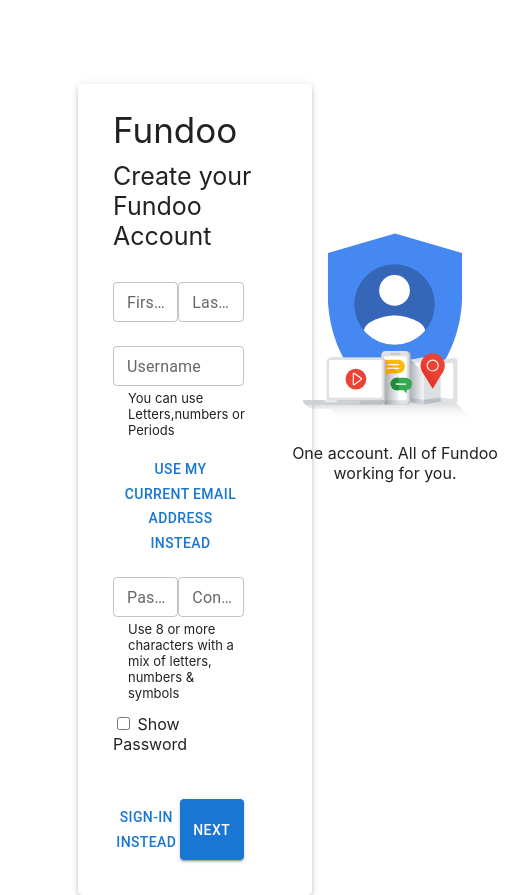
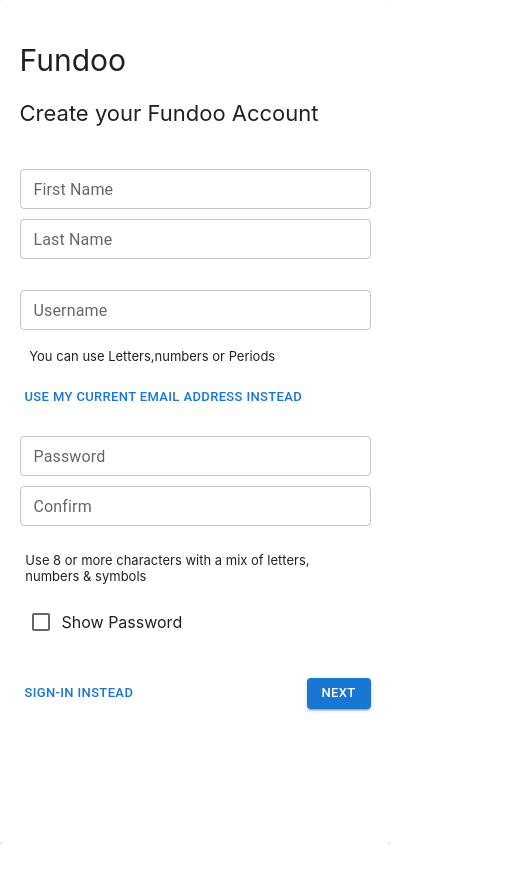
Before and after one commit to Hemantdhurve/FundooApp_FrontEnd_React, a React (Create React App) app: page /signup in a window 390 px wide. Shown: the whole page, 510 px wide, since content can reach past the window. After the commit the page ends 844 px from the top, so only its background shows below. Built offline with nearby package versions, Linux system fonts and the light colour scheme; the HTML template or start-up script is replaced by a standard one.

Commit message:
[Hemant] Implemented Media Query in Modal and SignUp page

```diff
--- a/src/pages/Sign-Up/SignUp.jsx
+++ b/src/pages/Sign-Up/SignUp.jsx
@@ -7,6 +7,7 @@
 import Paper from '@mui/material/Paper';
 import { makeStyles } from '@mui/styles';
 import { useNavigate } from 'react-router-dom';
+import Checkbox from '@mui/material/Checkbox';
 
 const firstnameRegex=/^([A-Z]{1}[a-z]{2,}$)/;
 const lastnameRegex=/^([A-Z]{1}[a-z]{2,}$)/;
@@ -20,72 +21,315 @@
       boxSizing:'border-box',
       width:'60vw',
       position:'relative',
+      height:'92vh',
       left:'20vw',
-      top:'10vh',
+      top:'4vh',
+      justifyContent: 'center',
+    },
 
-    },
-    title:{
-      marginTop: '25px',
-      paddingLeft: '35px',
-      fontSize: '35px',
-    },
-    subTitle:{
-      marginTop: '10px',
-      paddingLeft: '35px',
-      marginBottom: '15px',
-      fontSize: '25px',
-    },
     dataCol:{
       display: 'flex',
       flexDirection: 'column',
-      justifyContent: 'space-between',
-      paddingLeft: '35px',
-      paddingRight: '35px',
+      position:'relative',
+      boxSizing:'border-box',
+      alignItems: 'center',
+      textAlign: 'center',
+      justifyContent:'space-between',
+      height:'79vh',
+      top: '5vh',
+      width:'65%',
+    },
+    title:{
+      display: 'flex',
+      fontSize: '30px',
+      width:'90%',
+      // border:'1px solid black',
+    },
+    subTitle:{
+      display: 'flex',
+      position:'relative',
+      top:'2px',
+      width:'90%',
+      fontSize: '22px',
+      // border:'1px solid black',
     },
     data:{
       display: 'flex',
       justifyContent: 'space-between',
-      width: '33.5vw',
+      position:'relative',
+      width: '90%',
+      top:'25px',
     },
     user:{
-      width: '33.5vw',
+      display: 'flex',
+      position:'relative',
+      top:'35px',
+      width: '90%',
+      // border:'1px solid black',
+
     },
     pTag:{
-      width: '30vw',
-      paddingLeft: '15px',
-      marginTop: '-17px',
+      display: 'flex',
+      position:'relative',
+      width: '85%',
+      top:'8px',
       fontSize: '13px',
+      // border:'1px solid black',
+
     },
     current:{
-      color: '#1a73e8',
-      paddingLeft: '3px',
-      fontSize: '16px',
+      display: 'flex',
+      position:'relative',
+      width: '90%',
+      bottom:'10px',
+      // border:'1px solid black',
+
     },
-    checkBx:{
-      marginLeft: '10px',
-      size: '40px',
+    datapass:{
+      display: 'flex',
+      justifyContent: 'space-between',
+      position:'relative',
+      width: '90%',
+      top:'8px',
+      // border:'1px solid black',
+    },
+    pTag8:{
+      display: 'flex',
+      position:'relative',
+      width: '85%',
+      bottom:'18px',
+      fontSize: '13px',
+      // border:'1px solid black',
+    },
+    check:{
+      display: 'flex',
+      position:'relative',
+      bottom:'40px',
+      width:'90%',
+      // border:'1px solid black',
+      alignItems:'center',
     },
     botNxtBtn:{
       display: 'flex',
+      position:'relative',
       justifyContent: 'space-between',
-      width: '33.5vw',
-      marginTop: '25px',
-      marginBottom: '35px',
+      width: '90%',
+      // border:'1px solid black',
+
     },
     signUpLogo:{
-      width: '240px',
-      justifyItems: 'center',
-      paddingTop: '120px',
+      display: 'flex',
+      flexDirection:'column',
+      position:'relative',
+      alignItems:'center',
+      height:'50%',
+      top:'20vh',
+      right:'10px',
       textAlign: 'center',
+
     },
     lgo:{
+      display: 'flex',
+      position:'relative',
       height: '230px',
       width: '230px',
+
     },
     lgoTxt:{
+      display: 'flex',
+      position:'relative',
+      width:'65%',
       marginTop: '5px',
+
+    },
+    ['@media only screen and (min-width: 320px) and (max-width: 480px)']: {
+      reg:{
+        width:'100%',
+        position:'relative',
+        left:'0px',
+        top:'0px',
+        height:'100vh',
+
+      },
+      dataCol:{
+        width:'100%',
+      },
+      data:{
+        display: 'flex',
+        flexDirection: 'column',
+        position:'relative',
+        rowGap:'10px',
+
+      },
+      pTag:{
+        display: 'flex',
+        position:'relative',
+        top:'20px',
+
+      },
+      current:{
+        display: 'flex',
+        position:'relative',
+        width: '90%',
+        top:'5px',
+        textAlign:'start',
+
+      },
+      pTag8:{
+        display: 'flex',
+        position:'relative',
+        textAlign:'start',
+        top:'1px',
+        width:'87%',
+      },
+      datapass:{
+        display: 'flex',
+        flexDirection: 'column',
+        rowGap:'10px',
+        position:'relative',
+
+      },
+      check:{
+        display: 'flex',
+        position:'relative',
+        bottom:'15px',
+        width:'90%',
+        alignItems:'center',
+      },
+      signUpLogo:{
+        display:'none',
+      },
     },
 
+    ['@media only screen and (min-width: 481px) and (max-width: 768px)']: {
+      reg:{
+        width:'100%',
+        position:'relative',
+        left:'0px',
+        top:'0px',
+        height:'100vh',
+      },
+      dataCol:{
+        width:'100%',
+      },
+      data:{
+        display: 'flex',
+        flexDirection: 'column',
+        position:'relative',
+        rowGap:'10px',
+      },
+      pTag:{
+        display: 'flex',
+        position:'relative',
+        top:'20px',
+      },
+      current:{
+        display: 'flex',
+        position:'relative',
+        width: '90%',
+        top:'5px',
+        textAlign:'start',
+      },
+      datapass:{
+        display: 'flex',
+        flexDirection: 'column',
+        rowGap:'10px',
+        position:'relative',
+
+      },
+      pTag8:{
+        display: 'flex',
+        position:'relative',
+        textAlign:'start',
+        bottom:'5px',
+        width:'87%',
+      },
+      check:{
+        display: 'flex',
+        position:'relative',
+        bottom:'15px',
+        width:'90%',
+        alignItems:'center',
+      },
+    },
+    ['@media only screen and (min-width: 769px) and (max-width: 1024px)']: {
+      reg:{
+        width:'60%',
+      },
+      dataCol:{
+        display: 'flex',
+        position:'relative',
+        height:'90%',
+        top: '5vh',
+        width:'100%',
+      },
+      subTitle:{
+        // fontSize: '16px',
+      },
+      data:{
+        display: 'flex',
+        justifyContent: 'space-between',
+        position:'relative',
+        width: '90%',
+        top:'25px',
+      },
+      user:{
+        display: 'flex',
+        position:'relative',
+        top:'35px',
+        width: '90%',
+      },
+      pTag:{
+        display: 'flex',
+        position:'relative',
+        width: '85%',
+        top:'12px',
+        fontSize: '13px',
+      },
+      current:{
+        display: 'flex',
+        position:'relative',
+        // width: '93%',
+        width: '90%',
+        bottom:'10px',
+      },
+      datapass:{
+        display: 'flex',
+        justifyContent: 'space-between',
+        position:'relative',
+        width: '90%',
+        top:'8px',
+      },
+      pTag8:{
+        display: 'flex',
+        position:'relative',
+        bottom:'12px',
+        fontSize: '11px',
+        textAlign:'start',
+      },
+      check:{
+        display: 'flex',
+        position:'relative',
+        bottom:'30px',
+        width:'90%',
+        fontSize:'small',
+        alignItems:'center',
+      },
+
+      signUpLogo:{
+        // display: 'none',
+        display: 'flex',
+        position:'relative',
+        width:'50%',
+      },
+      lgo:{
+        height: '80%',
+        width: '80%',
+      },
+      lgoTxt:{
+        width:'80%',
+    },
+  },
 
 })
 
@@ -211,41 +455,38 @@
 
   return (
     <Box>
-        <Paper className={classes.reg} elevation={3}>
-            <Box >
-                <Box className={classes.title}> Fundoo</Box>
-                <Box className={classes.subTitle}> Create your Fundoo Account</Box>
+        <Paper className={classes.reg} elevation={3} >
                 <Box className={classes.dataCol}>
+                       <Box className={classes.title}> Fundoo</Box>
+                      <Box className={classes.subTitle}> Create your Fundoo Account</Box>
                     <Box className={classes.data} >
-                        <TextField onChange={takeFirstName} error={regexState.firstNameBorder} helperText={regexState.firstNameHelper} id="outlined-basic" label="First Name" variant="outlined" size='small' margin='normal'/>
-                        <TextField onChange={takeLastName} error={regexState.lastNameBorder} helperText={regexState.lastNameHelper} id="outlined-basic" label="Last Name" variant="outlined" size='small' margin='normal'/>
+                        <TextField onChange={takeFirstName} error={regexState.firstNameBorder} helperText={regexState.firstNameHelper} id="outlined-basic" label="First Name" variant="outlined" size='small'/>
+                        <TextField onChange={takeLastName} error={regexState.lastNameBorder} helperText={regexState.lastNameHelper} id="outlined-basic" label="Last Name" variant="outlined" size='small'/>
                     </Box>
                     <Box className={classes.user}>
-                        <TextField onChange={takeEmail} error={regexState.emailBorder} helperText={regexState.emailHelper} id="outlined-basic" label="Username" variant="outlined" size='small' margin='normal' fullWidth={true}/>
+                        <TextField onChange={takeEmail} error={regexState.emailBorder} helperText={regexState.emailHelper} id="outlined-basic" label="Username" variant="outlined" size='small' fullWidth={true}/>
                     </Box>
                     <Box className={classes.pTag}>
                         <p>You can use Letters,numbers or Periods</p>
                     </Box>
                     <Box className={classes.current}>
-                        <Button variant="text">Use my current email address instead</Button>
+                        <Button variant="text" size='small' >Use my current email address instead</Button>
                     </Box>
-                    <Box className={classes.data}>
-                        <TextField onChange={takePassword} error={regexState.passwordBorder} helperText={regexState.passwordHelper} id="outlined-basic" label="Password" variant="outlined" size='small' margin='normal'/>
-                        <TextField onChange={takeConfirmPassword} error={regexState.confirmPasswordBorder} helperText={regexState.confirmPasswordHelper} id="outlined-basic" label="Confirm" variant="outlined" size='small' margin='normal'/>
+                    <Box className={classes.datapass}>
+                        <TextField onChange={takePassword} error={regexState.passwordBorder} helperText={regexState.passwordHelper} id="outlined-basic" label="Password" variant="outlined" size='small' />
+                        <TextField onChange={takeConfirmPassword} error={regexState.confirmPasswordBorder} helperText={regexState.confirmPasswordHelper} id="outlined-basic" label="Confirm" variant="outlined" size='small'/>
                     </Box>
-                    <Box className={classes.pTag}>
+                    <Box className={classes.pTag8}>
                         <p>Use 8 or more characters with a mix of letters, numbers & symbols</p>
                     </Box>
-                    <Box className={classes.checkbx}>
-                        <input type= 'checkbox' value='Show Password' name = 'Show Password' /> <label>Show Password</label>
-                    </Box><br></br>
+                    <Box className={classes.check}>
+                        <Checkbox /><span>Show Password</span>
+                    </Box>
                     <Box className={classes.botNxtBtn}>
-                        <Button onClick={navSignPage} variant="text">Sign-in Instead</Button>
-                        <Button onClick={signUpSuccess} variant="contained">Next</Button>
+                        <Button onClick={navSignPage} size='small' variant="text">Sign-in Instead</Button>
+                        <Button onClick={signUpSuccess} size='small' variant="contained">Next</Button>
                     </Box>
                 </Box>
-            </Box>
-
             <Box className={classes.signUpLogo}>
                   <img className={classes.lgo} src='./assets/signup.svg' alt="Signup Logo"/>
                   <p className={classes.lgoTxt} >One account. All of Fundoo working for you.</p>
--- a/src/pages/dashboard/Dashboard.jsx
+++ b/src/pages/dashboard/Dashboard.jsx
@@ -17,7 +17,7 @@
         width: '75vw',
         top:'10vh',
         flexWrap: 'wrap',
-        justifyContent:'space-between',
+        // justifyContent:'space-between',
     },
 
     ['@media only screen and (min-width: 320px) and (max-width: 480px)']: {
```
Also changed, not shown: src/components/takeNotes3/TakeNotes3.jsx (+148 -100 lines).
